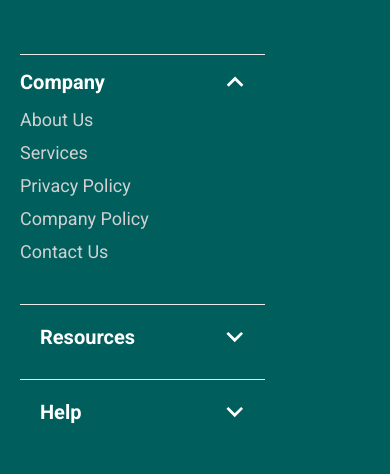
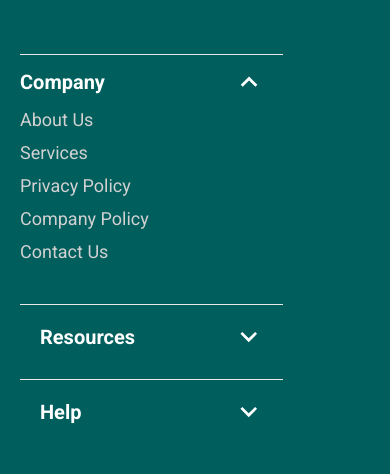
Before and after one commit to TAP-IMACARE/Client-Side, a React (Vite) app: page / in a window 390 px wide. Shown: the part 1900-2374 px from the top of the page. Built offline with nearby package versions, Linux system fonts and the light colour scheme.

Commit message:
mobile footer

```diff
--- a/src/components/Footer/Footer.css
+++ b/src/components/Footer/Footer.css
@@ -138,7 +138,7 @@
     display: flex;
     justify-content: space-between;
     align-items: center;
-    max-width: 64%;
+    max-width: 68%;
     font-size: 20px;
     margin-top: 15px;
     cursor: pointer;
@@ -150,7 +150,7 @@
     display: flex;
     justify-content: space-between;
     align-items: center;
-    max-width: 64%;
+    max-width: 68%;
     font-size: 20px;
     margin-top: 20px;
     cursor: pointer;
@@ -160,7 +160,7 @@
   }
 
   .mobileFooter-mid .mobileFooter-hr {
-    width: 70%;
+    width: 75%;
     border-top: 0.5px solid var(--lightest-grey);
   }
   .mobileFooter-mid-list {
--- a/src/components/Footer/MobileFooter.jsx
+++ b/src/components/Footer/MobileFooter.jsx
@@ -1,3 +1,4 @@
+/* eslint-disable react/prop-types */
 import "./Footer.css";
 import mobileArrowUp from "../../assets/mobile-arrowUp.svg";
 import mobileArrowDown from "../../assets/mobile-arrowDown.svg";
```
